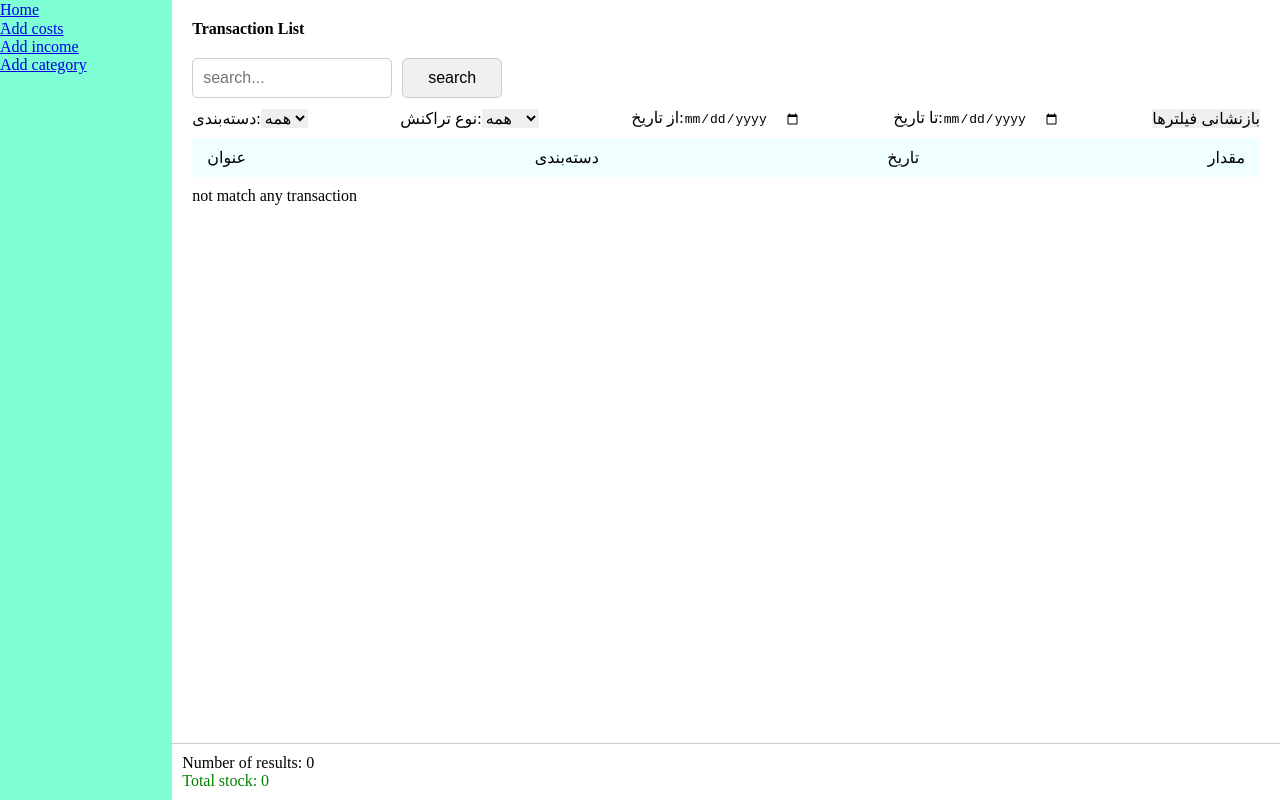
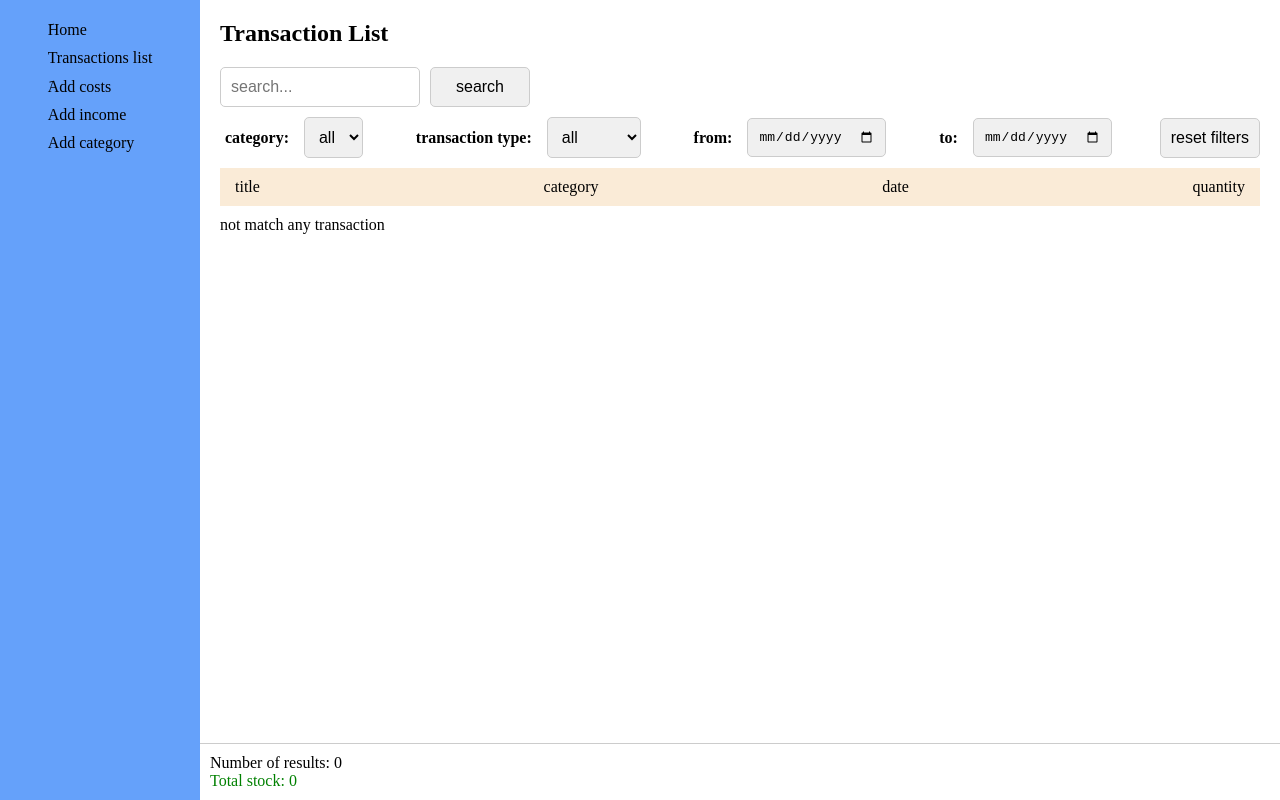
Before and after one commit to azareaan/myPractice_react-3, a React (Vite) app in the folder expense_tracker/: page /transactionlist in a window 1280 px wide. Built offline with nearby package versions, Linux system fonts and the light colour scheme.

Commit message:
add some style

```diff
--- a/expense_tracker/src/components/FormButton/formbutton.module.scss
+++ b/expense_tracker/src/components/FormButton/formbutton.module.scss
@@ -0,0 +1,7 @@
+.button{
+    background-color: #fff;
+    border: none;
+    cursor: pointer;
+    padding: 10px;
+    border-radius: 5px;
+}
--- a/expense_tracker/src/components/FormButton/index.jsx
+++ b/expense_tracker/src/components/FormButton/index.jsx
@@ -4,7 +4,7 @@ import styles from "./formbutton.module.scss"
 const FormButton = ({buttonText}) => {
     return (
         <>
-            <button>{buttonText}</button>
+            <button className={styles.button}>{buttonText}</button>
         </>
     )
 };
--- a/expense_tracker/src/components/Input/index.jsx
+++ b/expense_tracker/src/components/Input/index.jsx
@@ -4,8 +4,8 @@ import styles from "./input.module.scss"
 const Input = ({type = "text", label, placeholder="", value, onChange}) => {
     return (
         <>
-            <label htmlfor={label} >{label}</label>
-            <input id={label} type={type} placeholder={placeholder} value={value} onChange={onChange} />
+            <label className={styles.label} htmlFor={label} >{label}</label>
+            <input className={styles.input} id={label} type={type} placeholder={placeholder} value={value} onChange={onChange} />
         </>
     )
 };
--- a/expense_tracker/src/components/Input/input.module.scss
+++ b/expense_tracker/src/components/Input/input.module.scss
@@ -0,0 +1,8 @@
+input{
+    padding: 5px 10px;
+    border-radius: 5px;
+}
+
+label{
+    padding: 0px 5px;
+}
--- a/expense_tracker/src/components/InputOption/index.jsx
+++ b/expense_tracker/src/components/InputOption/index.jsx
@@ -5,7 +5,7 @@ import { Link } from "react-router-dom";
 const InputOption = ({items, label, value, onChange}) => {
     return (
         <>
-            <label htmlfor="selectId">{label}</label>
+            <label htmlFor="selectId">{label}</label>
             <div className={styles.selectContainer}>
                 <select id="selectId" value={value} onChange={onChange}>
                     <option value=""></option>
--- a/expense_tracker/src/components/InputOption/inputoption.module.scss
+++ b/expense_tracker/src/components/InputOption/inputoption.module.scss
@@ -2,4 +2,20 @@
     display: flex;
     flex-flow: row nowrap;
     gap: 5px;
+
+    select{
+        width: 100%;
+        background-color: #fff;
+        border-radius: 5px;
+        padding: 5px 10px;
+    }
+
+    button{
+        min-width: 120px;
+        background-color: #fff;
+        border: none;
+        cursor: pointer;
+        padding: 10px;
+        border-radius: 5px;
+    }
 }
--- a/expense_tracker/src/components/Layout/index.jsx
+++ b/expense_tracker/src/components/Layout/index.jsx
@@ -13,6 +13,10 @@ const Layout = () => {
                     <ul>
                         <Link to="/">
                             <li>َHome</li>
+                        </Link>
+
+                        <Link to="/transactionlist">
+                            <li>Transactions list</li>
                         </Link>
 
                         <Link to="/costform">
--- a/expense_tracker/src/components/Layout/layout.module.scss
+++ b/expense_tracker/src/components/Layout/layout.module.scss
@@ -8,10 +8,35 @@ main{
 }
 
 .layout{
-    width: 200px;
+    min-width: 200px;
     height: 100vh;
+    padding-top: 20px;
     position: sticky;
     top: 0;
     left: 0;
-    background-color: aquamarine;
+    background-color: #65a1fa;
+
+    display: flex;
+    flex-flow: column nowrap;
+    align-items: center;
+
+    nav ul{
+        list-style: none;
+
+        a{
+            text-decoration: none;
+        }
+
+
+        li{
+            margin-bottom: 10px;
+            color: #000;
+            font-size: 16px;
+        }
+    }
 }
+
+h1{
+    font-size: 24px;
+    font-weight: bold;
+}
--- a/expense_tracker/src/components/List/index.jsx
+++ b/expense_tracker/src/components/List/index.jsx
@@ -89,34 +89,32 @@ const List = ({cost, income}) => {
                 </div>
                 <div className={styles.filterSection}>
                     <div className={styles.filterItem}>
-                        <label>دسته‌بندی:</label>
+                        <label>category:</label>
                         <select
                             value={selectedCategory}
                             onChange={(e) => setSelectedCategory(e.target.value)}
                         >
-                            <option value="all">همه</option>
+                            <option value="all">all</option>
                             {uniqueCategories.map(category => (
                                 <option key={category} value={category}>{category}</option>
                             ))}
                         </select>
                     </div>
 
-                    {/* فیلتر نوع تراکنش */}
                     <div className={styles.filterItem}>
-                        <label>نوع تراکنش:</label>
+                        <label>transaction type:</label>
                         <select
                             value={transactionType}
                             onChange={(e) => setTransactionType(e.target.value)}
                         >
-                            <option value="all">همه</option>
-                            <option value="income">درآمد</option>
-                            <option value="cost">هزینه</option>
+                            <option value="all">all</option>
+                            <option value="income">income</option>
+                            <option value="cost">cost</option>
                         </select>
                     </div>
 
-                    {/* فیلتر بازه زمانی */}
                     <div className={styles.filterItem}>
-                        <label>از تاریخ:</label>
+                        <label>from:</label>
                         <input
                             type="date"
                             name="startDate"
@@ -126,7 +124,7 @@ const List = ({cost, income}) => {
                     </div>
 
                     <div className={styles.filterItem}>
-                        <label>تا تاریخ:</label>
+                        <label>to:</label>
                         <input
                             type="date"
                             name="endDate"
@@ -135,15 +133,15 @@ const List = ({cost, income}) => {
                         />
                     </div>
 
-                    <button onClick={resetFilters}>بازنشانی فیلترها</button>
+                    <button onClick={resetFilters}>reset filters</button>
                 </div>
             </div>
 
             <div className={styles.listItem_header}>
-                <p>عنوان</p>
-                <p>دسته‌بندی</p>
-                <p>تاریخ</p>
-                <p>مقدار</p>
+                <p>title</p>
+                <p>category</p>
+                <p>date</p>
+                <p>quantity</p>
             </div>
 
             {filteredResults.length > 0 ? (
@@ -173,77 +171,3 @@ const List = ({cost, income}) => {
 };
 
 export default List;
-
-
-
-
-
-
-
-
-
-
-
-
-
-
-
-
-
-
-
-// import React, { useRef, useState } from "react";
-// import styles from "./list.module.scss"
-
-// const List = ({cost, income}) => {
-//     const allTransactions = [
-//         ...cost.map(item => ({ ...item, type: 'cost' })),
-//         ...income.map(item => ({ ...item, type: 'income' }))
-//     ];
-//     const searchInputRef = useRef(null);
-//     const [filteredResults, setFilteredResults] = useState(allTransactions);
-
-//     const handleSearch = () => {
-//         const searchTerm = searchInputRef.current.value.toLowerCase();
-//         const filteredData = allTransactions.filter(item =>
-//           item.title.toLowerCase().includes(searchTerm) || item.category.toLowerCase().includes(searchTerm)
-//         );
-
-//         setFilteredResults(filteredData);
-//       };
-
-
-
-
-//     return (
-//         <div className={styles.listContainer}>
-
-//             <div className={styles.listHeader}>
-//                 <input
-//                     type="text"
-//                     ref={searchInputRef}
-//                     placeholder="search..."
-//                     onChange={() => handleSearch()}
-//                 />
-//                 <button onClick={handleSearch}>search</button>
-//             </div>
-
-//             <div className={styles.listItem_header}>
-//                 <p>title</p>
-//                 <p>category</p>
-//                 <p>date</p>
-//                 <p>quantity</p>
-//             </div>
-//             {filteredResults.map((item) => (
-//                 <div className={styles.listItem} key={item.id}>
-//                     <p>{item.title}</p>
-//                     <p>{item.category}</p>
-//                     <p>{new Date(item.date).toLocaleDateString()}</p>
-//                     <p>{item.type === 'income' ? '+' : '-'}{item.quantity}</p>
-//                 </div>
-//             ))}
-//         </div>
-//     )
-// };
-
-// export default List;
--- a/expense_tracker/src/components/List/list.module.scss
+++ b/expense_tracker/src/components/List/list.module.scss
@@ -34,9 +34,44 @@
 
     .filterSection{
         display: flex;
-        flex-flow: row nowrap;
+        flex-flow: row wrap;
         justify-content: space-between;
         align-items: center;
+        gap: 10px;
+
+        .filterItem{
+            display: flex;
+            flex-flow: row nowrap;
+            gap: 10px;
+            align-items: center;
+
+            label{
+                font-size: 16px;
+                font-weight: bold;
+            }
+
+            input{
+                padding: 10px;
+                border-radius: 5px;
+                border: 1px solid #ccc;
+                background-color: #f0f0f0;
+            }
+
+            select{
+                padding: 10px;
+                border-radius: 5px;
+                border: 1px solid #ccc;
+                background-color: #f0f0f0;
+            }
+        }
+
+        button{
+            padding: 10px;
+            border-radius: 5px;
+            border: 1px solid #ccc;
+            background-color: #f0f0f0;
+            cursor: pointer;
+        }
     }
 }
 
@@ -46,7 +81,7 @@
     flex-flow: row nowrap;
     justify-content: space-between;
     align-items: center;
-    background-color: azure;
+    background-color: antiquewhite;
     padding: 10px 15px;
     position: sticky;
     top: -20px;
--- a/expense_tracker/src/pages/Home/index.jsx
+++ b/expense_tracker/src/pages/Home/index.jsx
@@ -30,7 +30,7 @@ const Home = () => {
         const dataMap = {};
 
         [...costs, ...incomes].forEach(({ date, quantity, id }) => {
-            const month = format(parseISO(date), "yyyy-MM"); // گروه‌بندی بر اساس ماه
+            const month = format(parseISO(date), "yyyy-MM");
             if (!dataMap[month]) {
                 dataMap[month] = { month, income: 0, expense: 0 };
             }
@@ -56,7 +56,7 @@ const Home = () => {
                     <LineChart data={aggregateDataByMonth()}/>
                 </div>
             </div>
-            <Link to="/transactionlist"><button>View Transactions</button></Link>
+            <Link to="/transactionlist"><button className={styles.transactionsShowButton}>View Transactions</button></Link>
         </div>
     )
 };
```
Also changed, not shown: expense_tracker/src/pages/Home/home.module.scss (+16 -2 lines).
